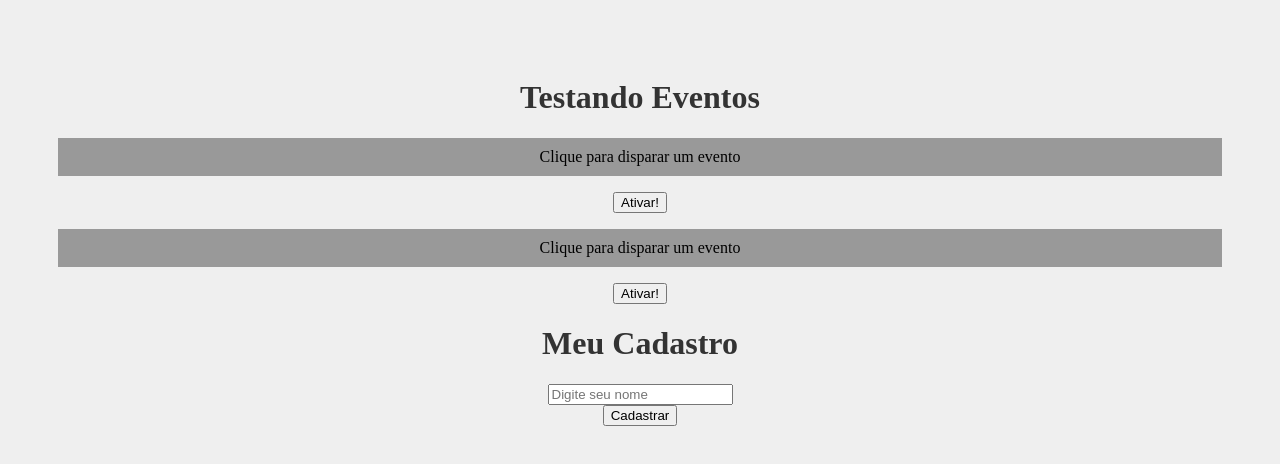
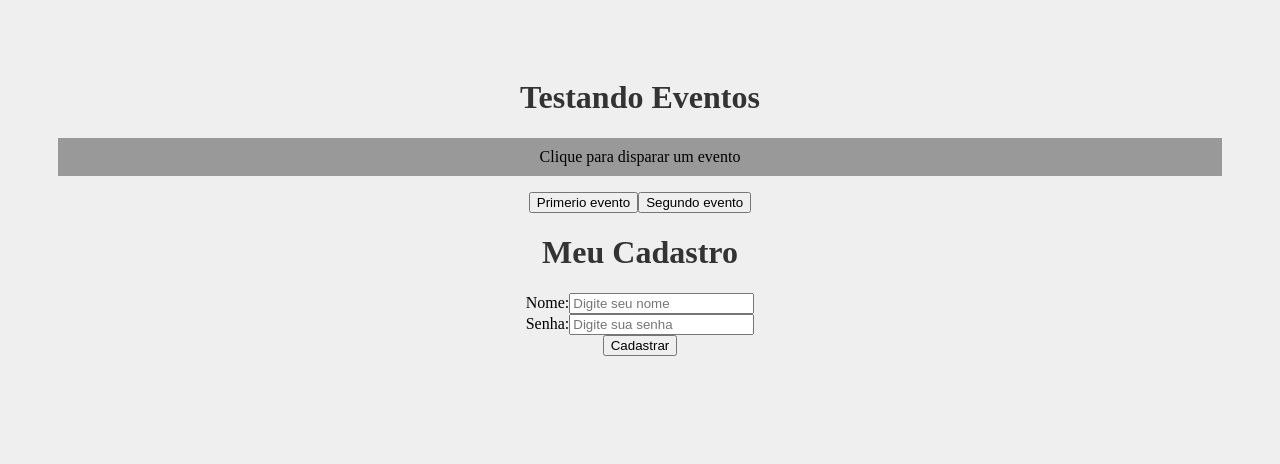
Before and after one commit to derickbit/HDCodar_React, a React (Create React App) app: page / in a window 1280 px wide. Shown: the top 464 px of the page. Built offline with nearby package versions, Linux system fonts and the light colour scheme.

Commit message:
Aula 11 - useState e props

```diff
--- a/src/App.js
+++ b/src/App.js
@@ -6,8 +6,7 @@
   return (
     <div className="App">
       <h1>Testando Eventos</h1>
-      <Evento numero="1" />
-      <Evento numero="2" />
+      <Evento />
       <Form />
     </div>
   );
--- a/src/components/Evento.js
+++ b/src/components/Evento.js
@@ -1,12 +1,19 @@
-function Evento({ numero }) {
+import Button from "./evento/Button";
+
+function Evento() {
   function meuEvento() {
-    console.log(`fui ativado ${numero}`);
+    console.log(`Ativando primeiro evento`);
+  }
+
+  function segundoEvento() {
+    console.log(`Ativando o segundo evento`);
   }
 
   return (
     <div>
       <p>Clique para disparar um evento</p>
-      <button onClick={meuEvento}>Ativar!</button>
+      <Button event={meuEvento} text="Primerio evento" />
+      <Button event={segundoEvento} text="Segundo evento" />
     </div>
   );
 }
--- a/src/components/Form.js
+++ b/src/components/Form.js
@@ -1,15 +1,38 @@
+import { useState } from "react";
+
 function Form() {
   function cadastrarUsuario(e) {
     e.preventDefault();
-    console.log("Cadastrou usuário!");
+    console.log(name);
+    console.log(`Usuário ${name} foi cadastrado com a senha ${password}`);
   }
+
+  const [name, setName] = useState();
+  const [password, setPassword] = useState();
 
   return (
     <div>
       <h1>Meu Cadastro</h1>
       <form onSubmit={cadastrarUsuario}>
         <div>
-          <input type="text" placeholder="Digite seu nome" />
+          <label htmlFor="name">Nome:</label>
+          <input
+            type="text"
+            id="name"
+            name="name"
+            placeholder="Digite seu nome"
+            onChange={(e) => setName(e.target.value)}
+          />
+        </div>
+        <div>
+          <label htmlFor="password">Senha:</label>
+          <input
+            type="password"
+            id="password"
+            name="password"
+            placeholder="Digite sua senha"
+            onChange={(e) => setPassword(e.target.value)}
+          />
         </div>
         <div>
           <input type="submit" value="Cadastrar" />
--- /dev/null
+++ b/src/components/evento/Button.js
@@ -0,0 +1,5 @@
+function Button(props) {
+  return <button onClick={props.event}>{props.text}</button>;
+}
+
+export default Button;
```
